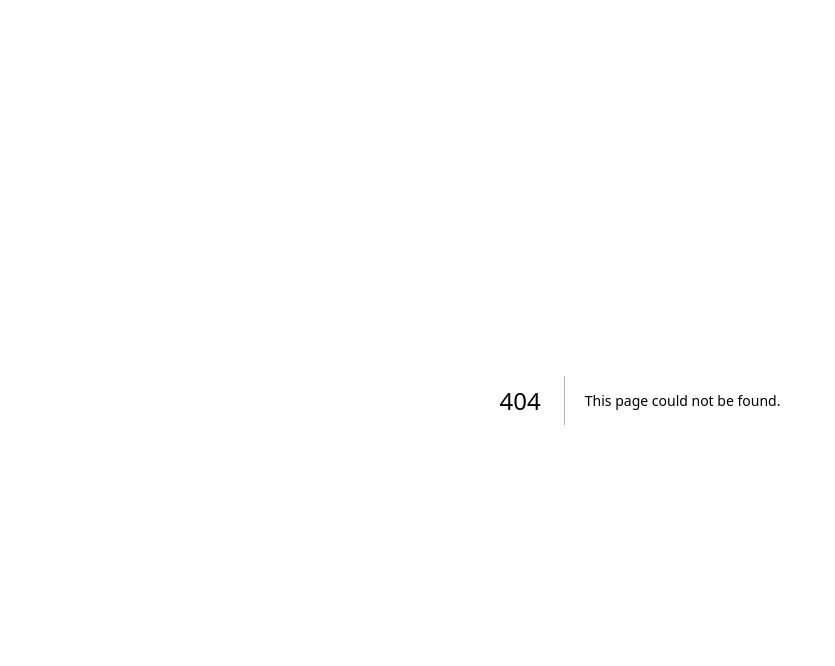
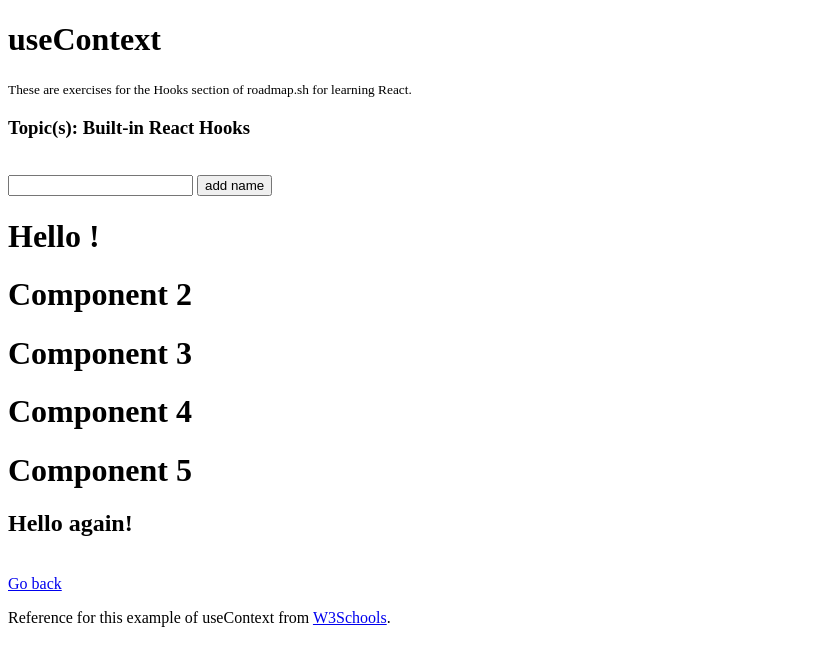
Before and after one commit to angelamcosta/react-dev-roadmap, a Next.js app in the folder 02 - hooks/: page /common-hooks/usecontext in a window 1280 px wide. Before the commit this address had no page. Shown: the top 666 px of the page, without its empty margins (0-835 px from the left). Built offline with nearby package versions, Linux system fonts and the light colour scheme.

Commit message:
✨ add `common hooks/useContext` exercise

```diff
--- /dev/null
+++ b/02 - hooks/pages/common-hooks/usecontext.tsx
@@ -0,0 +1,91 @@
+import { Button } from "@/components/Button";
+import { Input } from "@/components/Input";
+import React, { useState, createContext, useContext } from "react";
+import { hoc } from '@/components/Template';
+
+const Template = hoc(Component1);
+
+const UserContext = createContext("");
+
+function Component1() {
+    const [user, setUser] = useState("");
+    const [item, setItem] = useState("");
+
+    function handleSubmit(e: React.FormEvent<HTMLFormElement>) {
+        e.preventDefault();
+        if (item !== "") {
+            setUser(item);
+            setItem("");
+        }
+    }
+
+    return (
+        <>
+            <form onSubmit={handleSubmit}>
+                <Input
+                    type='text'
+                    value={item}
+                    onChange={(e) => setItem(e.currentTarget.value)}
+                /> {" "}
+                <Button type='submit' name='add name' />
+            </form>
+            <UserContext.Provider value={user}>
+                <h1>{`Hello ${user}!`}</h1>
+                <Component2 />
+            </UserContext.Provider>
+        </>
+    );
+}
+
+function Component2() {
+    return (
+        <>
+            <h1>Component 2</h1>
+            <Component3 />
+        </>
+    );
+}
+
+function Component3() {
+    return (
+        <>
+            <h1>Component 3</h1>
+            <Component4 />
+        </>
+    );
+}
+
+function Component4() {
+    return (
+        <>
+            <h1>Component 4</h1>
+            <Component5 />
+        </>
+    );
+}
+
+function Component5() {
+    const user = useContext(UserContext);
+
+    return (
+        <>
+            <h1>Component 5</h1>
+            <h2>{`Hello ${user} again!`}</h2>
+        </>
+    );
+}
+
+export default function UseContext() {
+    return (
+        <>
+            <Template
+                title='useContext'
+                topics='Built-in React Hooks'
+                subtitle={
+                    "These are exercises for the Hooks section of roadmap.sh for learning React."
+                }
+            />
+            <p>Reference for this example of useContext from <a href='https://www.w3schools.com/react/react_usecontext.asp'>W3Schools</a>.</p>
+        </>
+    );
+}
```
